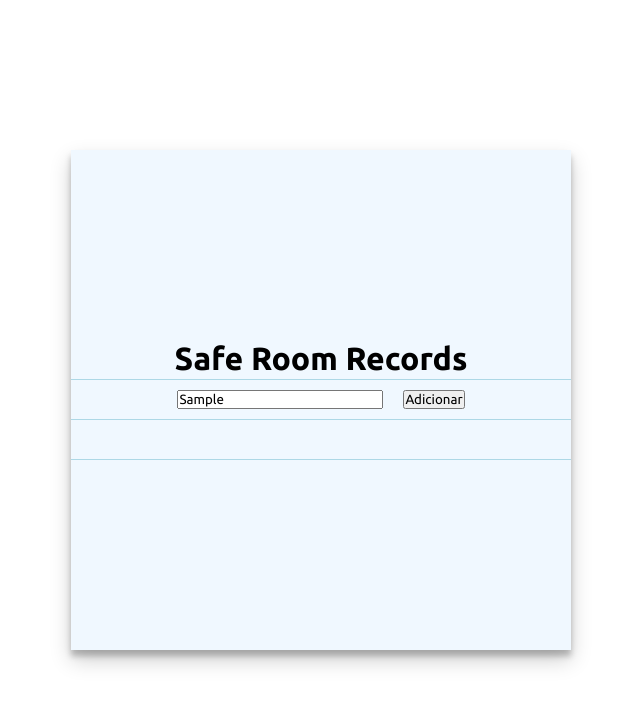
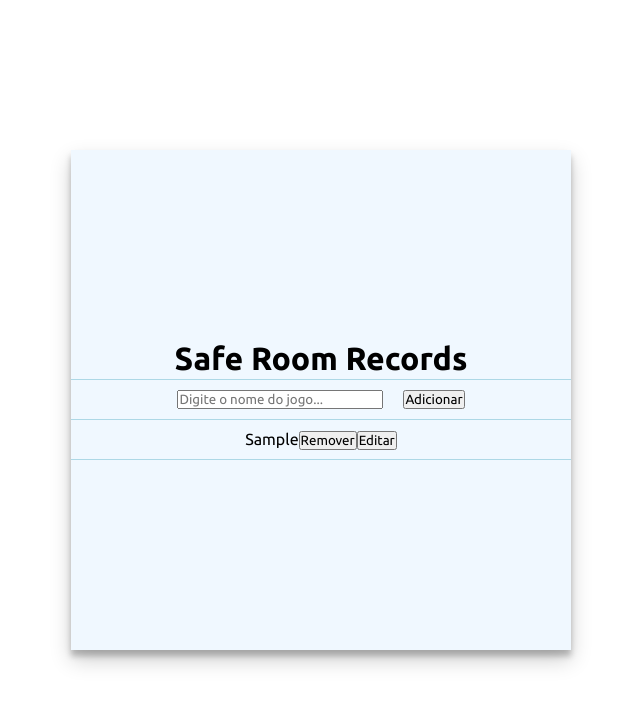
Before and after one commit to thiago-augusto83/safe-room-records, a React (Vite) app: page / in a window 1280 px wide. Both pictures are taken after typing "Sample" into the empty fields and a click on the button "Adicionar". Shown: the top 706 px of the page, without its empty margins (319-959 px from the left). Built offline with nearby package versions, Linux system fonts and the light colour scheme.

Commit message:
Adicionamos muitas anotações

```diff
--- a/src/App.jsx
+++ b/src/App.jsx
@@ -1,8 +1,117 @@
 // 4
+import { useEffect, useState } from "react";
 import style from "./styles/App.module.css";
 
 // 1
 const App = () => {
+  // 11
+  const [gameName, setGameName] = useState("");
+  // 12
+  // const [games, setGames] = useState([]);
+  // 33 -
+  const [games, setGames] = useState(() => {
+    // Quando o app começa, tente carregar os jogos salvos no navegador
+    const storedGames = localStorage.getItem("games");
+    // Se não tiver nada salvo começa com uma lista fazia
+    if (!storedGames) return [];
+    // Com o JSON transforme o texto em objeto
+    return JSON.parse(storedGames);
+  });
+
+  // 34 - Sempre que a lista de jogos mudar, salve ela no navegador
+  // useEffect - Serve para executar algo altomaticamente - efeitos colaterais
+  // Quando algo acontecer, execute isso.
+  useEffect(() => {
+    // Aqui você está salvando algo no navegador
+    // O localStorage funciona como um banco simples
+    // localStorage("chave", valor)
+    // "games" é o nome da gaveta onde você salva os daos
+    // JSON.stringfy(games) - transforma o array em texto
+    localStorage.setItem("games", JSON.stringify(games));
+  }, [games]);
+
+  // 26
+  const [editingGame, setEditingGameId] = useState(null);
+
+  // 13 - Função handleSubmitGame
+  const handleSubmitGame = () => {
+    // 14 - Testa se algo foi digitado no INPUT TEXT
+    if (gameName.trim() === "") return console.log("Vazio!");
+
+    // 29 - Adicionando funcionalidades à função para que o EDIT dê certo
+    // Estou editando algum jogo???
+    // editingGameId guarda o ID de um jogo sendo editado
+    // se for null -> NÃO está editando
+    // se tiver valor -> ESTÁ editando
+    // Exemplo:
+    // editingGameId = null      → isEditing = false
+    // editingGameId = 12345     → isEditing = true
+    const isEditing = editingGame !== null;
+
+    // 30 - Se estiver no modo edição
+    if (isEditing) {
+      // Modo edição
+      // Vamos pegar a lista atual de jogos
+      setGames((prevGames) =>
+        // Vamos percorrer todos os jogos
+        prevGames.map((game) =>
+          // game.id === editingGame - "Esse jogo é o que estou editando???"
+          // ? { ...game, name: gameName } - "Se for o jogo certo -> atualiza o nome"
+          // : game - "Senão -> Mantem igual"
+          game.id === editingGame ? { ...game, name: gameName } : game,
+        ),
+      );
+      // O botão volta para adicionar
+      // O sistema sai do modo edição
+      setEditingGameId(null);
+    } else {
+      // 31 -
+      // Modo criação
+      // Se não estou editando, estou criando
+      const newGame = {
+        id: Date.now(),
+        name: gameName,
+      };
+      setGames((prevGames) => [...prevGames, newGame]);
+    }
+    // 32
+    setGameName("");
+
+    // 15 - Cria um objeto que vai receber os dados do jogo
+    // const newGame = {
+    //   id: Date.now(),
+    //   name: gameName,
+    // };
+
+    // 16 - Renderiza os dados do jogo no listContainerApp
+    // setGames((prevGames) => [...prevGames, newGame]);
+  };
+
+  // 25 - Remove o jogo
+  // setGames - É a função que atualiza o estado GAMES
+  // games (valor atual) - setGames(função que muda o valor)
+  // prevGames - atualização baseada no estado anterior, é importante por que garante que você use
+  // sempre o valor mais recente.
+  // Filter - Cria uma nova lista baseada nas condições do filtro aplicado
+  // Se retornar TRUE - Fica na lista
+  // Se retornar FALSE - Sai da lista
+  // (game) => game.id !== id - Peque a lista de jogos e mantenha apenas os jogos que não tem a ID
+  // que eu quero remover
+  const handleRemoveGame = (id) => {
+    setGames((prevGames) => prevGames.filter((game) => game.id !== id));
+  };
+
+  // 27 - Editando
+  const handleEditGame = (game) => {
+    setGameName(game.name);
+    setEditingGameId(game.id);
+  };
+
+  // 17 - useEffect utilizado para testar com o console.log()
+  useEffect(() => {
+    console.log(games);
+  }, [games]);
+
   // 2 - return <><main></main></>
   return (
     <>
@@ -12,14 +121,44 @@ const App = () => {
         <h1>Safe Room Records</h1>
         {/* 7 - <div></div> </input type=text> <button></button>*/}
         {/* 8 - clasName na div */}
+        {/* 18 - VALUE: Aqui é onde a mágica do React começa.
+                 - Em vez do navegador gerenciar o texto sozinho, vocẽ está dizendo:
+                 "O que aparecer escrito aqui, deve ser exatamente o que estiver guardado na
+                 variável gameName".
+                 - Se você mudar gameName via código, o texto na tela muda instantaniamente. */}
+        {/* 19 - onChange: Este é o "vigia" do input. Sem ele, você tentaria digitar e nada
+                  aconteceria (por que o value está travado em gameName) */}
+        {/* 20 - (e): É o objeto de evento que contém todas as informações sobre o que aconteceu */}
+        {/* 21 - e.target.value: É o valor atualizado que o usuário acabou de digitar */}
+        {/* 22 - setGameName(...): É a função que atualiza o estado */}
         <div className={style.insertDataContainer}>
-          <input type="text" placeholder="Digite o nome do jogo..." />
-          <button>Adicionar</button>
+          <input
+            type="text"
+            placeholder="Digite o nome do jogo..."
+            value={gameName}
+            onChange={(e) => setGameName(e.target.value)}
+          />
+          {/* 14 - Para os primeiros testes com handleSubmitGame */}
+          <button onClick={handleSubmitGame}>
+            {/* 32 - Alteramos os dados do botão para o modo editar */}
+            {editingGame !== null ? "Salvar" : "Adicionar"}
+          </button>
         </div>
         {/* 9 - div*/}
         {/* 10 - className na div */}
         <div className={style.listContainer}>
-
+          {/* 23 - Renderiza o conteúdo de games na lista (listContainer) */}
+          {games.map((game) => (
+            // 24 - Adiciona uma div com: id para que o React possa identificar.
+            //                            <span>nome do jogo</span>
+            //                            button -> Remover / button -> Editar
+            <div key={game.id}>
+              <span>{game.name}</span>
+              <button onClick={() => handleRemoveGame(game.id)}>Remover</button>
+              {/* 28 - Adicionar onClick ao botão editar */}
+              <button onClick={() => handleEditGame(game)}>Editar</button>
+            </div>
+          ))}
         </div>
       </main>
     </>
```
